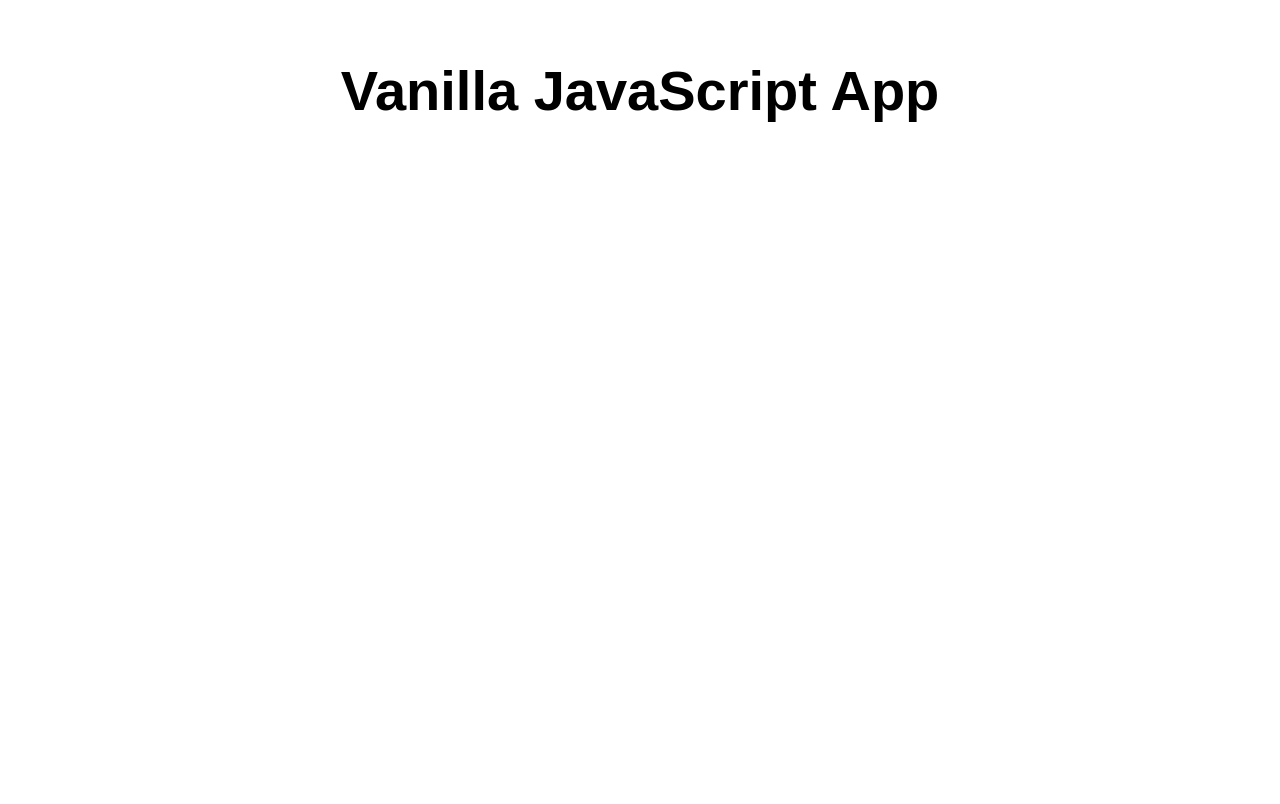
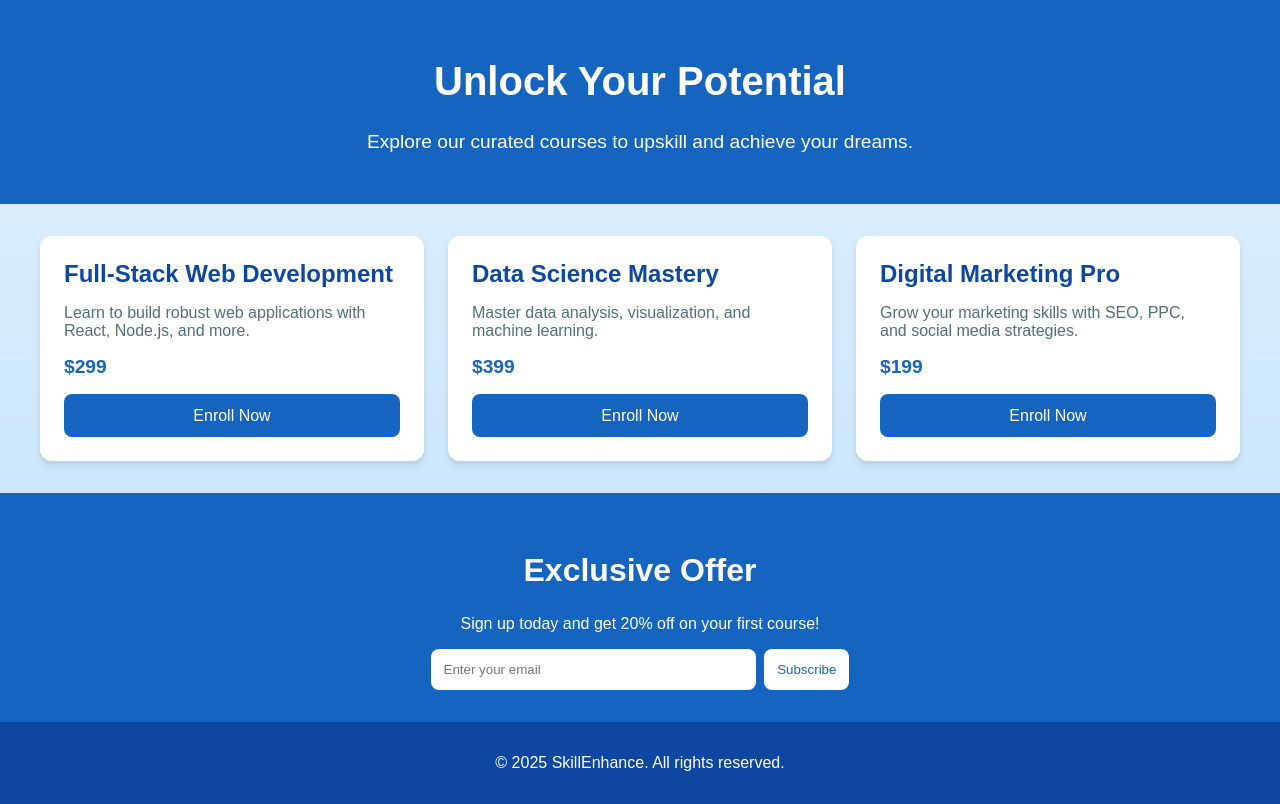
Before and after one commit to Anuj7777777/my-first-static-web-app, a website: page src/index.html in a window 1280 px wide. Drawn offline with Linux system fonts and the light colour scheme.

Commit message:
Update index.html

```diff
--- a/src/index.html
+++ b/src/index.html
@@ -1,17 +1,166 @@
 <!DOCTYPE html>
 <html lang="en">
+<head>
+    <meta charset="UTF-8">
+    <meta name="viewport" content="width=device-width, initial-scale=1.0">
+    <title>Course Offerings</title>
+    <style>
+        body {
+            font-family: Arial, sans-serif;
+            margin: 0;
+            padding: 0;
+            background: linear-gradient(to bottom, #e3f2fd, #bbdefb);
+        }
+        header {
+            text-align: center;
+            padding: 2rem;
+            background-color: #1565c0;
+            color: white;
+        }
+        header h1 {
+            font-size: 2.5rem;
+        }
+        header p {
+            font-size: 1.2rem;
+        }
+        .courses {
+            display: grid;
+            grid-template-columns: repeat(auto-fit, minmax(300px, 1fr));
+            gap: 1.5rem;
+            max-width: 1200px;
+            margin: 2rem auto;
+            padding: 0 1rem;
+        }
+        .card {
+            background: white;
+            border-radius: 12px;
+            box-shadow: 0 4px 6px rgba(0, 0, 0, 0.1);
+            overflow: hidden;
+            transition: box-shadow 0.3s ease;
+        }
+        .card:hover {
+            box-shadow: 0 6px 12px rgba(0, 0, 0, 0.2);
+        }
+        .card-content {
+            padding: 1.5rem;
+        }
+        .card-content h2 {
+            font-size: 1.5rem;
+            color: #0d47a1;
+            margin: 0;
+        }
+        .card-content p {
+            margin: 1rem 0;
+            color: #546e7a;
+        }
+        .card-content .price {
+            font-size: 1.2rem;
+            font-weight: bold;
+            color: #1565c0;
+        }
+        .card-content .btn {
+            display: block;
+            text-align: center;
+            margin-top: 1rem;
+            padding: 0.8rem;
+            background-color: #1565c0;
+            color: white;
+            text-decoration: none;
+            border-radius: 8px;
+            transition: background-color 0.3s ease;
+        }
+        .card-content .btn:hover {
+            background-color: #0d47a1;
+        }
+        .offer {
+            background-color: #1565c0;
+            color: white;
+            text-align: center;
+            padding: 2rem;
+            margin-top: 2rem;
+        }
+        .offer h2 {
+            font-size: 2rem;
+        }
+        .offer p {
+            margin: 1rem 0;
+        }
+        .offer form {
+            display: flex;
+            justify-content: center;
+            gap: 0.5rem;
+            margin-top: 1rem;
+        }
+        .offer input {
+            padding: 0.8rem;
+            border: none;
+            border-radius: 8px;
+            width: 300px;
+        }
+        .offer button {
+            padding: 0.8rem;
+            background-color: white;
+            color: #1565c0;
+            border: none;
+            border-radius: 8px;
+            cursor: pointer;
+            transition: background-color 0.3s ease;
+        }
+        .offer button:hover {
+            background-color: #e3f2fd;
+        }
+        footer {
+            text-align: center;
+            padding: 1rem;
+            background-color: #0d47a1;
+            color: white;
+        }
+    </style>
+</head>
+<body>
+    <header>
+        <h1>Unlock Your Potential</h1>
+        <p>Explore our curated courses to upskill and achieve your dreams.</p>
+    </header>
 
-<head>
-  <meta charset="UTF-8">
-  <meta name="viewport" content="width=device-width, initial-scale=1.0">
-  <link rel="stylesheet" href="styles.css">
-  <title>Vanilla JavaScript App</title>
-</head>
+    <section class="courses">
+        <div class="card">
+            <div class="card-content">
+                <h2>Full-Stack Web Development</h2>
+                <p>Learn to build robust web applications with React, Node.js, and more.</p>
+                <p class="price">$299</p>
+                <a href="#" class="btn">Enroll Now</a>
+            </div>
+        </div>
+        <div class="card">
+            <div class="card-content">
+                <h2>Data Science Mastery</h2>
+                <p>Master data analysis, visualization, and machine learning.</p>
+                <p class="price">$399</p>
+                <a href="#" class="btn">Enroll Now</a>
+            </div>
+        </div>
+        <div class="card">
+            <div class="card-content">
+                <h2>Digital Marketing Pro</h2>
+                <p>Grow your marketing skills with SEO, PPC, and social media strategies.</p>
+                <p class="price">$199</p>
+                <a href="#" class="btn">Enroll Now</a>
+            </div>
+        </div>
+    </section>
 
-<body>
-  <main>
-    <h1>Vanilla JavaScript App</h1>
-  </main>
+    <section class="offer">
+        <h2>Exclusive Offer</h2>
+        <p>Sign up today and get 20% off on your first course!</p>
+        <form>
+            <input type="email" placeholder="Enter your email">
+            <button type="submit">Subscribe</button>
+        </form>
+    </section>
+
+    <footer>
+        <p>&copy; 2025 SkillEnhance. All rights reserved.</p>
+    </footer>
 </body>
-
 </html>
```
